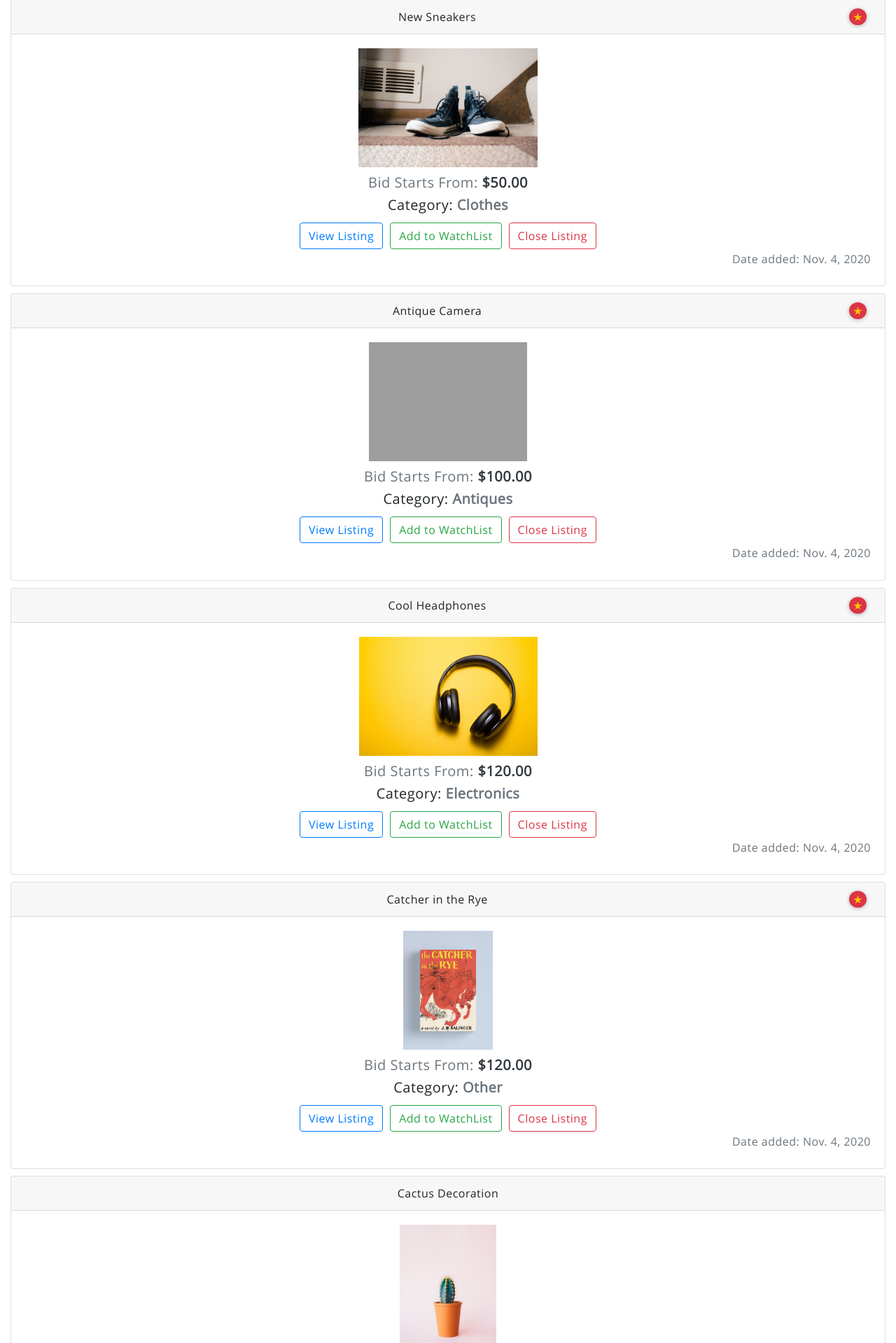
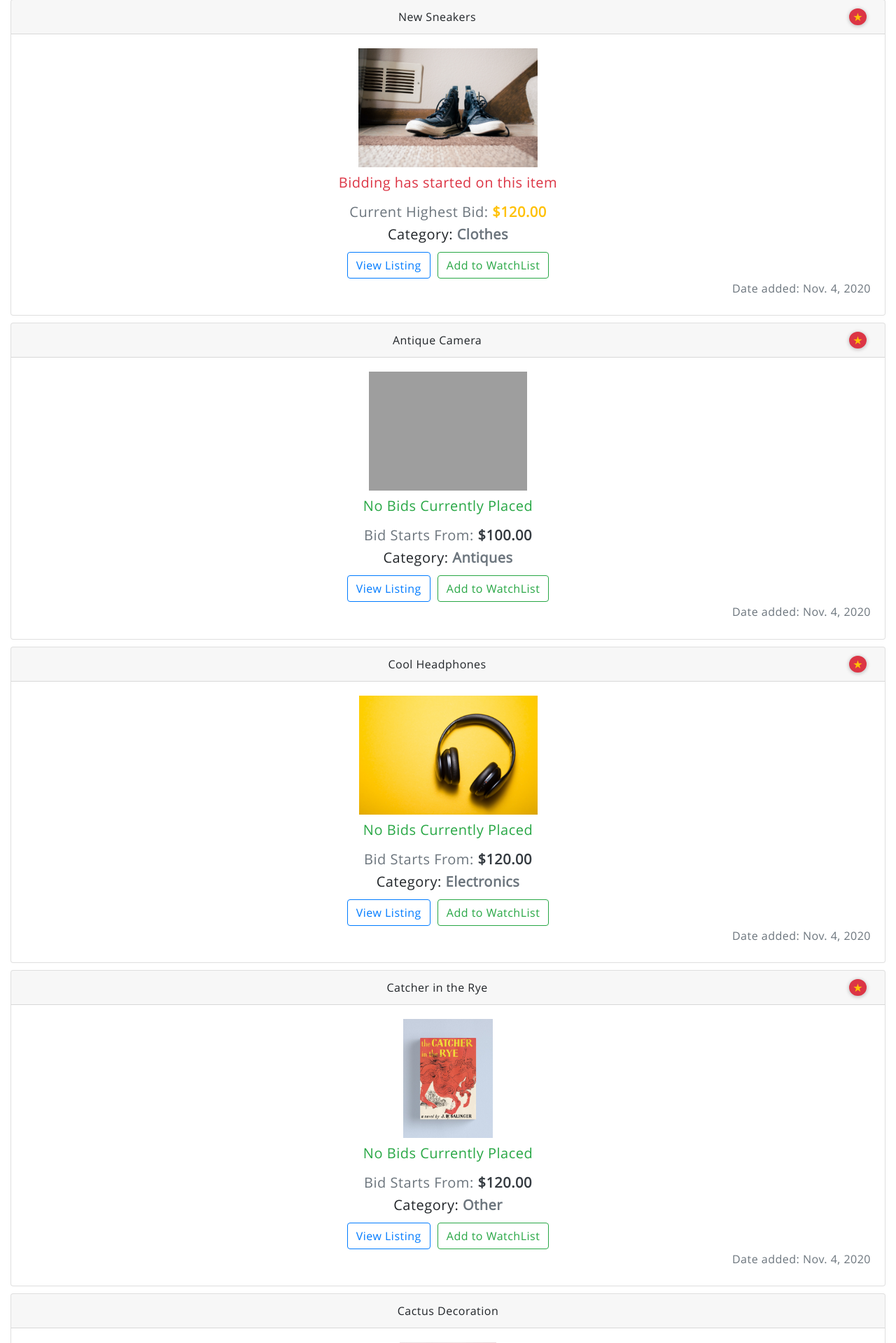
Before and after one commit to Aadhieaswar/Auction-Django-App, a Django app: page / in a window 1280 px wide. Shown: the part 278-2197 px from the top of the page at 70% size. Run offline with Django 3.2, Linux system fonts and the light colour scheme; a user stored in the database is signed in; data comes from the database, SQL or seed files in the repository; both versions use the stored data as it was after the commit; some libraries are stand-ins or nearby versions; grey boxes are pictures that could not be loaded.

Commit message:
bids now displayed with the listings' list view

```diff
--- a/auctions/templates/auctions/index.html
+++ b/auctions/templates/auctions/index.html
@@ -25,33 +25,39 @@
 
   {% if listings %}
   <ul class="listings">
-    {% for listing in listings %}
+    {% for list in listings %}
     <li>
       <div class="card">
         <div class="card-header">
-          {{ listing.name }}
-          {% ifequal listing.user user %}
+          {{ list.listing.name }}
+          {% ifequal list.listing.user user %}
           <div class="owned-icon" title="You Own This Listing">
             ★
           </div>
           {% endifequal %}
         </div>
         <div class="card-body">
-          <img alt="{{ listing.name }} - img" src="{{ listing.image.url }}" height="170" />
-          <h5 class="list-cost">Bid Starts From: <strong>${{ listing.initial }}</strong> </h5>
-          <h5> Category: <strong style="color: var(--gray)">{{ listing.category }}</strong> </h5>
+          <img alt="{{ list.listing.name }} - img" src="{{ list.listing.image.url }}" height="170" />
+          {% ifnotequal list.bid None %}
+          <h5 class="list-cost" style="color: var(--danger)">Bidding has started on this item</h5>
+          <h5 class="list-cost">Current Highest Bid: <strong style="color: var(--warning)">${{ list.bid.highest_bid }}</strong></h5>
+          {% else %}
+          <h5 class="list-cost" style="color: var(--success)">No Bids Currently Placed</h5>
+          <h5 class="list-cost">Bid Starts From: <strong>${{ list.listing.initial }}</strong> </h5>
+          {% endifnotequal %}
+          <h5> Category: <strong style="color: var(--gray)">{{ list.listing.category }}</strong> </h5>
           {% if user.is_authenticated %}
           <div class="links-box">
-            <a class="btn btn-outline-primary" href="{% url 'auctions:listing' listing.id %}">View Listing</a>
-            <a class="btn btn-outline-success" href="{% url 'auctions:add_to' listing.id %}">Add to WatchList</a>
+            <a class="btn btn-outline-primary" href="{% url 'auctions:listing' list.listing.id %}">View Listing</a>
+            <a class="btn btn-outline-success" href="{% url 'auctions:add_to' list.listing.id %}">Add to WatchList</a>
             {% ifequal listing.user user %}
-            <a class="btn btn-outline-danger" href="{% url 'auctions:close_listing' listing.id %}">Close Listing</a>
+            <a class="btn btn-outline-danger" href="{% url 'auctions:close_listing' list.listing.id %}">Close Listing</a>
             {% endifequal %}
           </div>
           {% else %}
           <a class="nav-link" href="{% url 'auctions:login' %}">LogIn to view listing</a>
           {% endif %}
-          <h6 class="text-muted right-align">Date added: {{ listing.created }}</h6>
+          <h6 class="text-muted right-align">Date added: {{ list.listing.created }}</h6>
         </div>
       </div>
     </li>
--- a/auctions/templates/auctions/success.html
+++ b/auctions/templates/auctions/success.html
@@ -9,8 +9,8 @@ Success
 <div class="card border-success success-card">
   <h4 class="card-header border-success bg-light">Success {{ request.user }}!</h4>
   <div class="card-body">
-    <img src="{{ item.image.url }}"/>
-    You have successfully won the bid for {{ item.name }}
+    <img src="{{ item.image.url }}" alt="{{ item.name }}" />
+    You have successfully won the bid for {{ item.name }}!
   </div>
 </div>
 
--- a/auctions/views.py
+++ b/auctions/views.py
@@ -15,8 +15,19 @@ from .decorators import Unauthenticated_user, Authenticated_user
 watch_list = dict()
 
 def index(request):
+    listings = []
+    items = Listing.objects.filter(status="Pending")
+    for item in items:
+        try:
+            bid = Bid.objects.get(listing=item)
+        except:
+            bid = None
+        listings.append({
+            'listing': item,
+            'bid': bid,
+        })
     context = {
-        'listings': Listing.objects.filter(status="Pending"),
+        'listings': listings,
     }
     return render(request, "auctions/index.html", context)
 
@@ -104,23 +115,18 @@ def bid(request):
         item = Listing.objects.get(pk=item_id)
         old_bid = Bid.objects.filter(listing=item)
 
-        if old_bid.count() is not 1:
+        if Decimal(new_bid) < old_bid[0].highest_bid:
+            messages.warning(request, 'The bid you placed was lower than needed.', fail_silently=True)
+        elif old_bid.count() < 1:
             bid = Bid(user=request.user, listing=item, highest_bid=new_bid)
             bid.save()
-        elif Decimal(new_bid) < old_bid[0].highest_bid:
-            comments = Comment.objects.filter(listing=item)
-            default_bid = old_bid[0].highest_bid + 10
-            message = "The bid you placed was lower than needed"
-            context = {
-                'listing': item,
-                'bid': old_bid[0],
-                'comments': comments,
-                'default_bid': default_bid,
-                'message': message,
-            }
-            return render(request, "auctions/listing.html", context)
+            messages.success(request, 'Bid Placed Successfully!', fail_silently=True)
         else:
-            old_bid.update(highest_bid=new_bid, user=request.user)
+            old_bid = Bid.objects.get(listing=item)
+            old_bid.highest_bid = new_bid
+            old_bid.user = request.user
+            old_bid.save()
+            messages.success(request, 'Bid Placed Successfully!', fail_silently=True)
     return redirect("auctions:listing", item_id)
 
 @Authenticated_user
@@ -142,9 +148,16 @@ def watchlist(request):
         }
         return render(request, "auctions/watchlist.html", context)
     listings = []
-    for item in watch_list[request.user]:
-        list_item = Listing.objects.get(pk=item)
-        listings.append(list_item)
+    for item_id in watch_list[request.user]:
+        item = Listing.objects.get(pk=item_id)
+        try:
+            bid = Bid.objects.get(listing=item)
+        except:
+            bid = None
+        listings.append({
+            'listing': item,
+            'bid': bid,
+        })
     context = {
         'listings': listings,
     }
@@ -178,11 +191,16 @@ def categories(request):
     category = dict()
     listings = Listing.objects.all()
     for item in listings:
+        try:
+            bid = Bid.objects.get(listing=item)
+        except:
+            bid = None
         if item.category not in category:
             category[item.category] = []
-            category[item.category].append(item)
-        else:
-            category[item.category].append(item)
+        category[item.category].append({
+            'listing': item,
+            'bid': bid,
+        })
     context = {
         'category_list': category,
     }
@@ -214,9 +232,19 @@ def addListing(request):
 
 @Authenticated_user
 def user_listings(request):
+    listings = []
     current_user_listings = Listing.objects.filter(user=request.user, status='Pending')
+    for item in current_user_listings:
+        try:
+            bid = Bid.objects.get(listing=item)
+        except:
+            bid = None
+        listings.append({
+            'listing': item,
+            'bid': bid,
+        })
     context = {
-        'listings': current_user_listings,
+        'listings': listings,
     }
     return render(request, "auctions/userlistings.html", context)
 
```
Also changed, not shown: auctions/templates/auctions/category.html (+16 -10 lines), auctions/templates/auctions/listing.html (+14 -5 lines), auctions/templates/auctions/userlistings.html (+17 -11 lines), auctions/templates/auctions/watchlist.html (+17 -11 lines), db.sqlite3.
